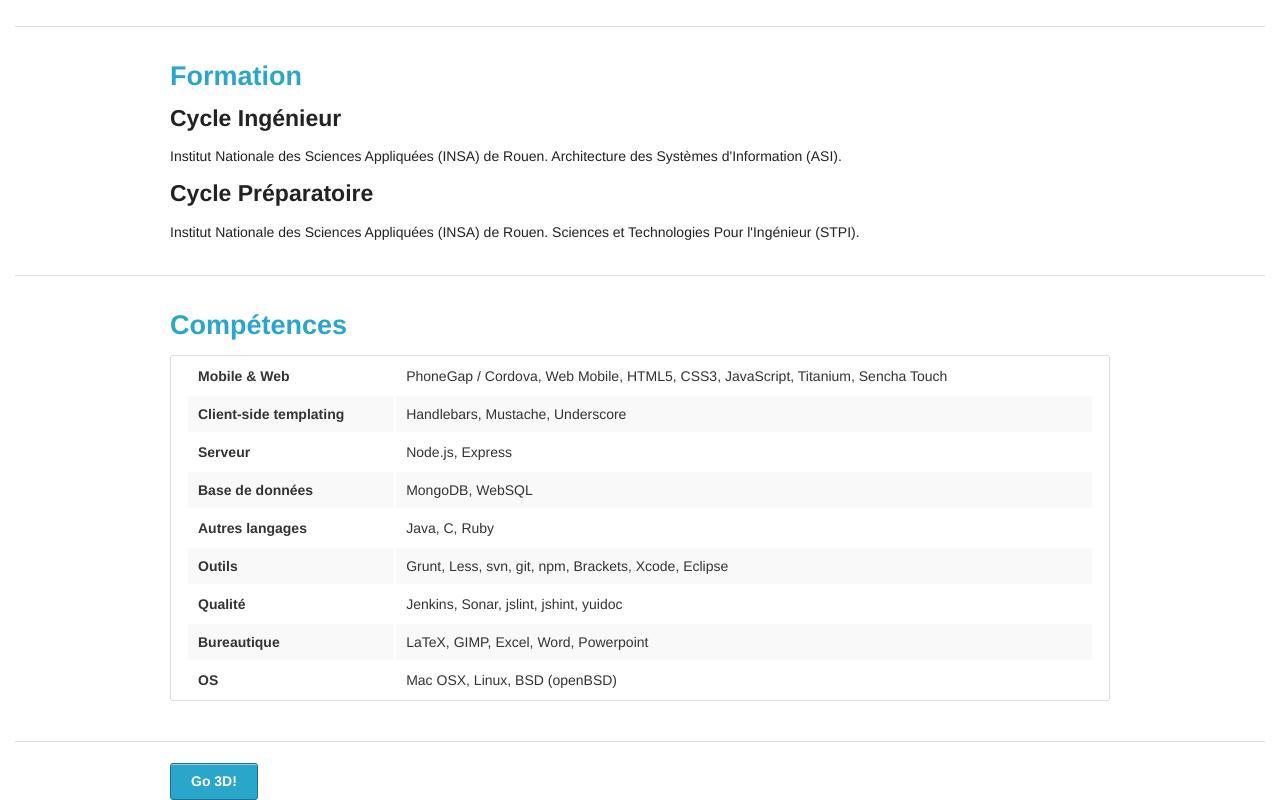
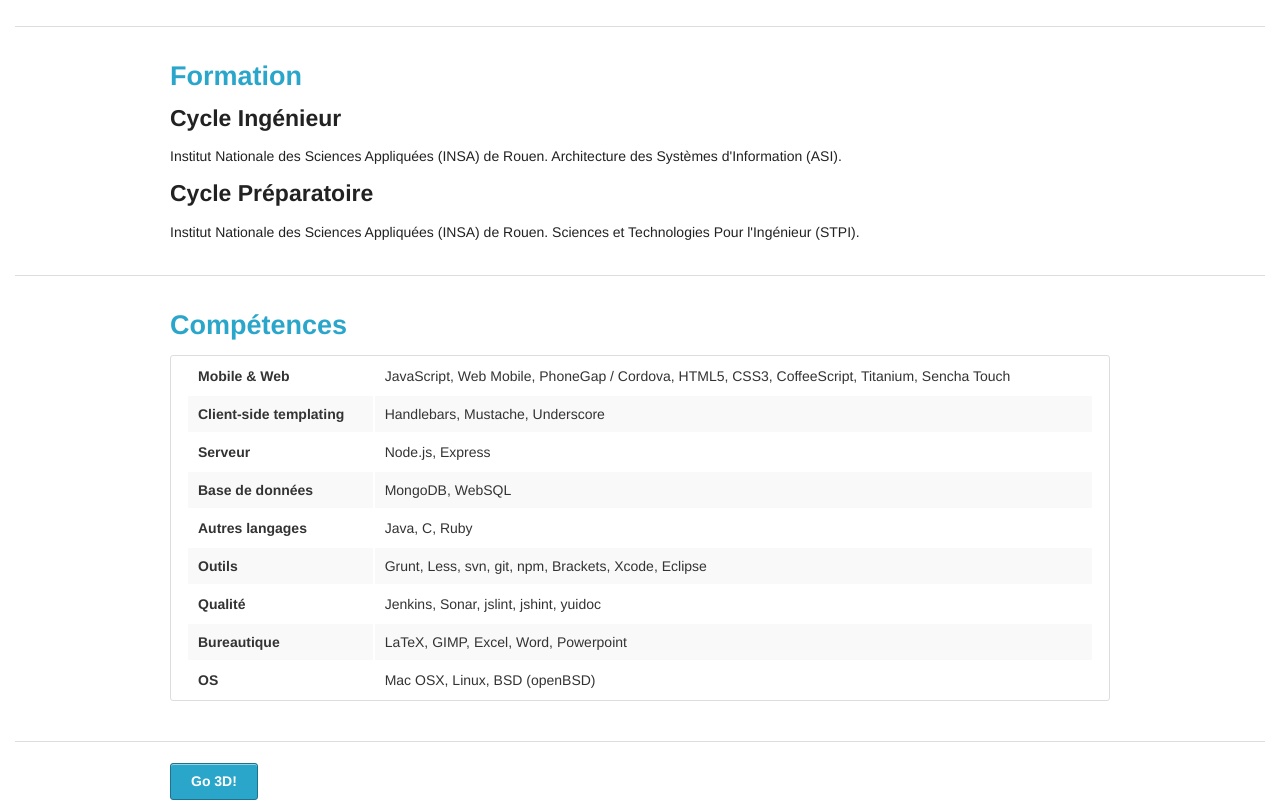
Before and after one commit to simbas/simbas.github.com, a website: page index.html in a window 1280 px wide. Shown: the part 1851-2651 px from the top of the page. Drawn offline with Linux system fonts and the light colour scheme.

Commit message:
update skill

```diff
--- a/index.html
+++ b/index.html
@@ -128,7 +128,7 @@
 			<b>Mobile &amp; Web</b>
 		</td>
 		<td>
-			PhoneGap / Cordova, Web Mobile, HTML5, CSS3, JavaScript, Titanium, Sencha Touch
+			JavaScript, Web Mobile, PhoneGap / Cordova, HTML5, CSS3, CoffeeScript, Titanium, Sencha Touch
 		</td>
 	</tr>
 	<tr>
```
